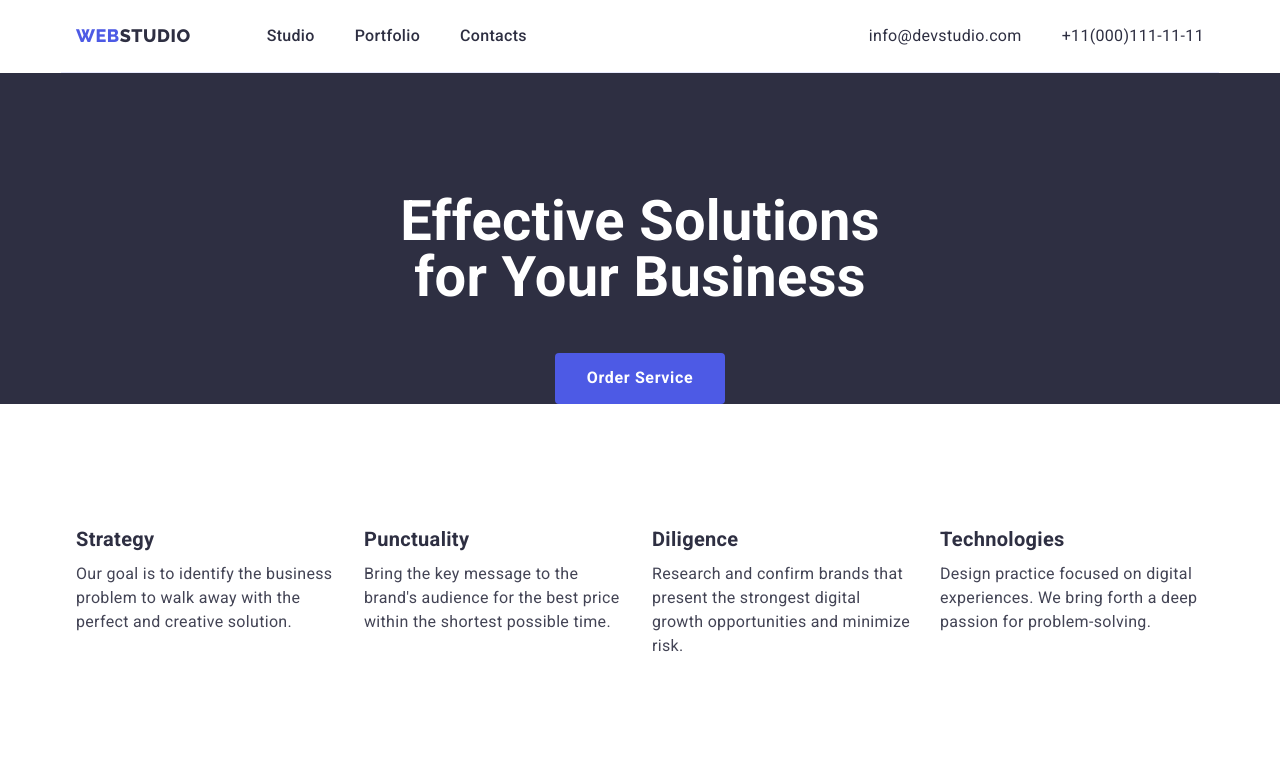
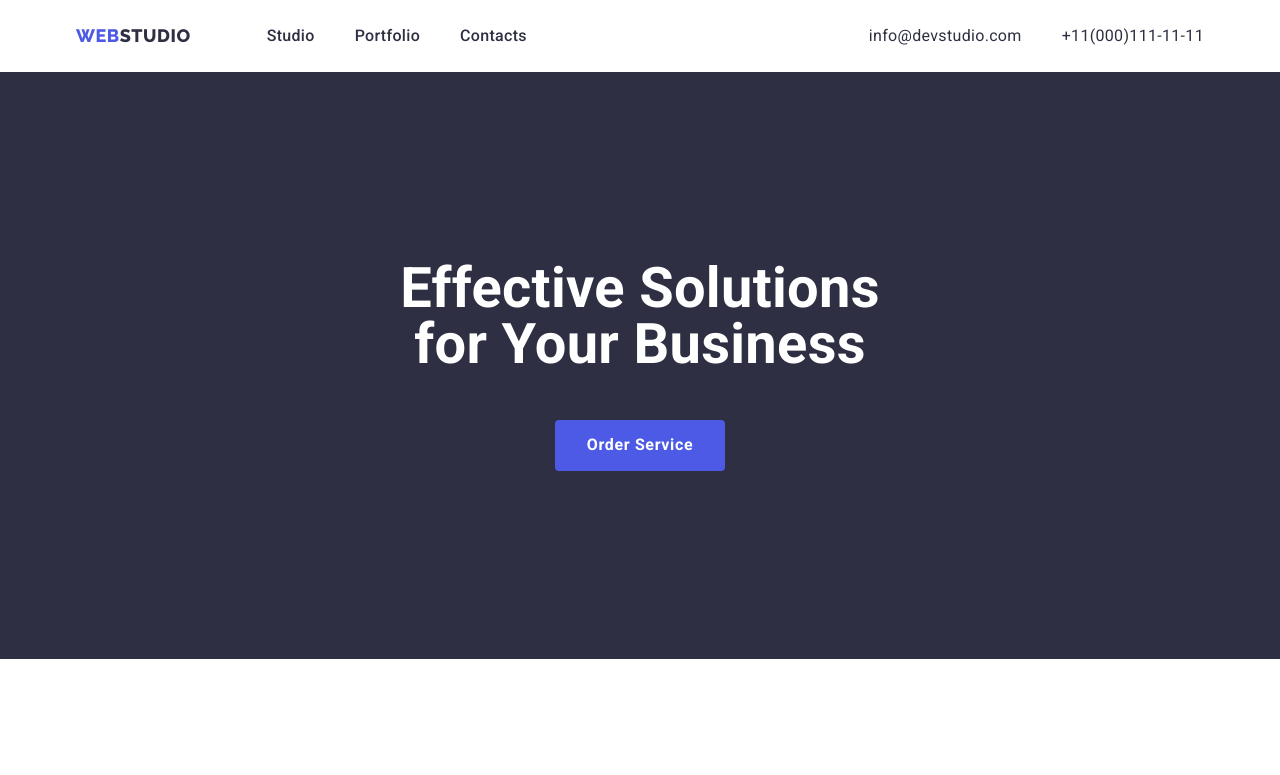
Before and after one commit to YanaKonovalova93/goit-markup-hw-03, a plain HTML site: page index.html in a window 1280 px wide. Shown: the top 775 px of the page. Drawn offline with nearby package versions, Linux system fonts and the light colour scheme.

Commit message:
доработка  по замечаниям ментора

```diff
--- a/css/styles.css
+++ b/css/styles.css
@@ -1,4 +1,3 @@
-
 :root {
   --primary-brand: #4d5ae5;
   --dark: #2e2f42;
@@ -13,6 +12,8 @@
   --section-padding: 120px;
   --card-shadow: 0px 1px 6px rgba(46, 47, 66, 0.08),
     0px 1px 1px rgba(46, 47, 66, 0.16), 0px 2px 1px rgba(46, 47, 66, 0.08);
+  --card-shadow-second: 0px 2px 1px rgba(46, 47, 66, 0.08),
+    0px 1px 1px rgba(46, 47, 66, 0.16), 0px 1px 6px rgba(46, 47, 66, 0.08);
 }
 
 h1,
@@ -84,11 +85,14 @@ body {
 
 /* nav */
 
+header {
+  box-shadow: var(--card-shadow-second);
+}
+
 .header-main {
   display: flex;
   align-items: center;
   justify-content: space-between;
-  border-bottom: 1px solid var(--accent);
 }
 
 .nav-main {
@@ -138,6 +142,11 @@ body {
   color: var(--dark);
 }
 
+.site-adress .item {
+  padding-top: 24px;
+  padding-bottom: 24px;
+}
+
 .site-adress {
   display: flex;
 }
@@ -158,6 +167,8 @@ body {
   background-color: var(--dark);
 
   text-align: center;
+  padding-top: 188px;
+  padding-bottom: 188px;
 }
 
 .hero-title {
@@ -167,6 +178,9 @@ body {
   line-height: 1;
   margin-top: 0;
   margin-bottom: 48px;
+  margin-left: auto;
+  margin-right: auto;
+  width: 494px;
 }
 
 .hero .button-primary {
@@ -196,6 +210,7 @@ body {
 
 .advantages-ul {
   display: flex;
+  flex-basis: calc(100% / 4 - var(--examples-right));
 }
 .advantages-ul .advantages-li + .advantages-li {
   margin-left: 24px;
@@ -210,10 +225,6 @@ body {
 .advantages-ul p {
   margin-top: 0;
   margin-bottom: 0;
-}
-
-.advantages-li {
-  width: 360px;
 }
 
 /* our work */
@@ -276,6 +287,7 @@ body {
   background-color: var(--primary-white-color);
   box-shadow: var(--card-shadow);
   border-radius: 0px 0px 4px 4px;
+  padding-bottom: 32px;
 }
 
 .team .title {
@@ -290,7 +302,6 @@ body {
 .team p {
   margin-top: 0;
   margin-bottom: 0;
-  padding-bottom: 32px;
 }
 
 .team img {
@@ -301,6 +312,8 @@ body {
 
 .footer {
   background-color: var(--dark);
+  padding-top: 100px;
+  padding-bottom: 100px;
 }
 
 .footer-link {
@@ -310,17 +323,15 @@ body {
   font-size: 18px;
   line-height: 1.16;
   letter-spacing: 0.03em;
-  margin-bottom: 16px;
 }
 
 .footer-text {
   color: var(--accent);
+  margin-top: 16px;
 }
 
 .box-footer {
-  padding-top: 100px;
-  padding-bottom: 100px;
-  padding-right: 868px;
+  width: 264px;
 }
 
 /* portfolio */
@@ -404,6 +415,7 @@ body {
   font-weight: 500;
   font-size: 20px;
   line-height: 1.2;
+  margin-bottom: 8px;
 }
 
 .examples-text {
--- a/index.html
+++ b/index.html
@@ -56,12 +56,9 @@
     <!-- hero -->
 
     <main>
-      <section class="hero section">
+      <section class="hero">
         <div class="container">
-          <h1 class="hero-title">
-            Effective Solutions<br />
-            for Your Business
-          </h1>
+          <h1 class="hero-title">Effective Solutions for Your Business</h1>
           <button type="button" class="button button-primary">
             Order Service
           </button>
```
